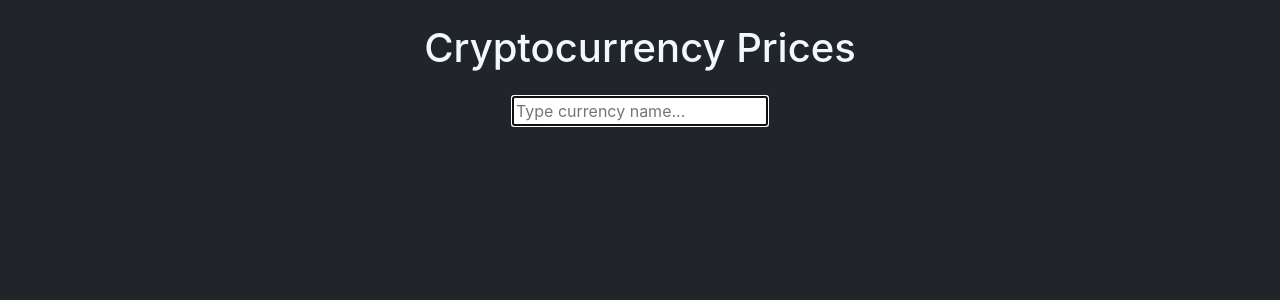
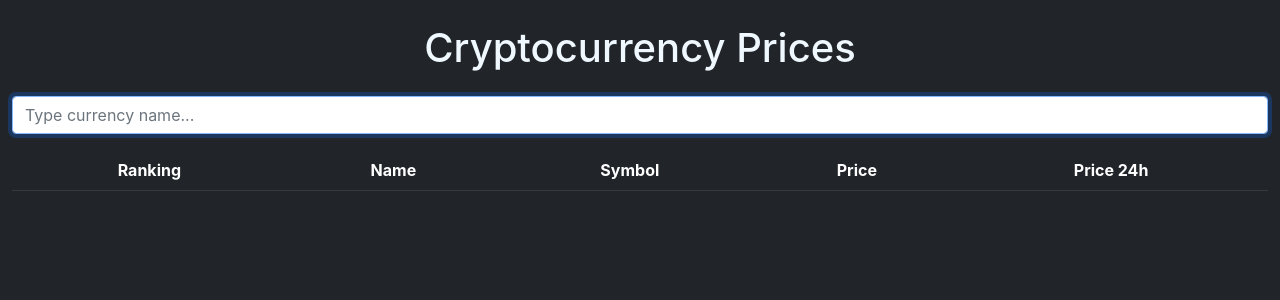
Before and after one commit to Jonatandb/cryptoprices, a React (Create React App) app: page / in a window 1280 px wide. Shown: the top 300 px of the page. Built offline with nearby package versions, Linux system fonts and the light colour scheme; the HTML template or start-up script is replaced by a standard one.

Commit message:
Information table added

```diff
--- a/src/components/CryptoInformation.js
+++ b/src/components/CryptoInformation.js
@@ -22,7 +22,19 @@ const CryptoInformation = () => {
         value={search}
         onChange={onSearchChanged}
         ref={inputRef}
+        className='form-control'
       />
+      <table className='table table-dark table-hover mt-3'>
+        <thead>
+          <tr>
+            <th>Ranking</th>
+            <th>Name</th>
+            <th>Symbol</th>
+            <th>Price</th>
+            <th>Price 24h</th>
+          </tr>
+        </thead>
+      </table>
     </>
   )
 }
```
